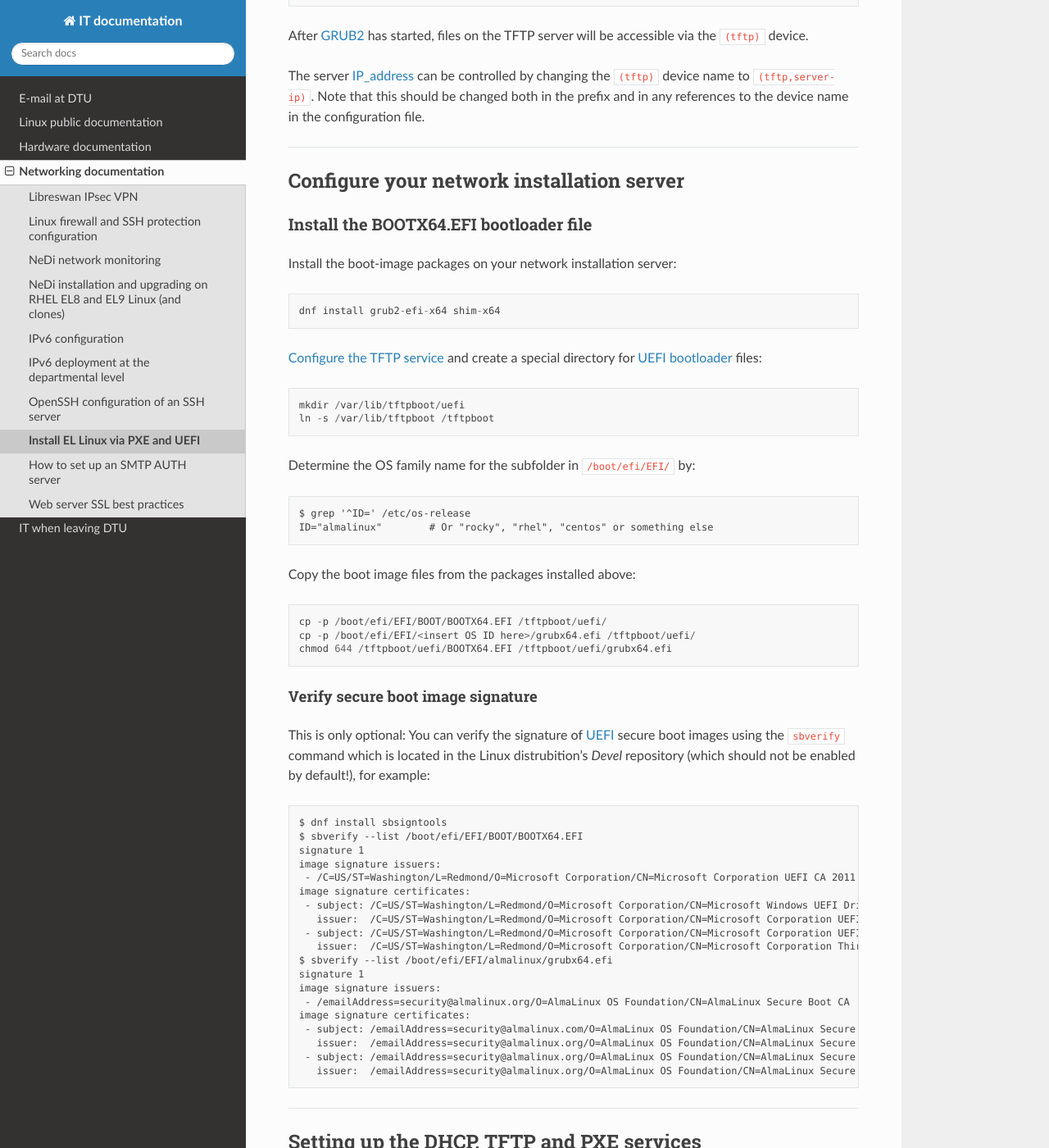
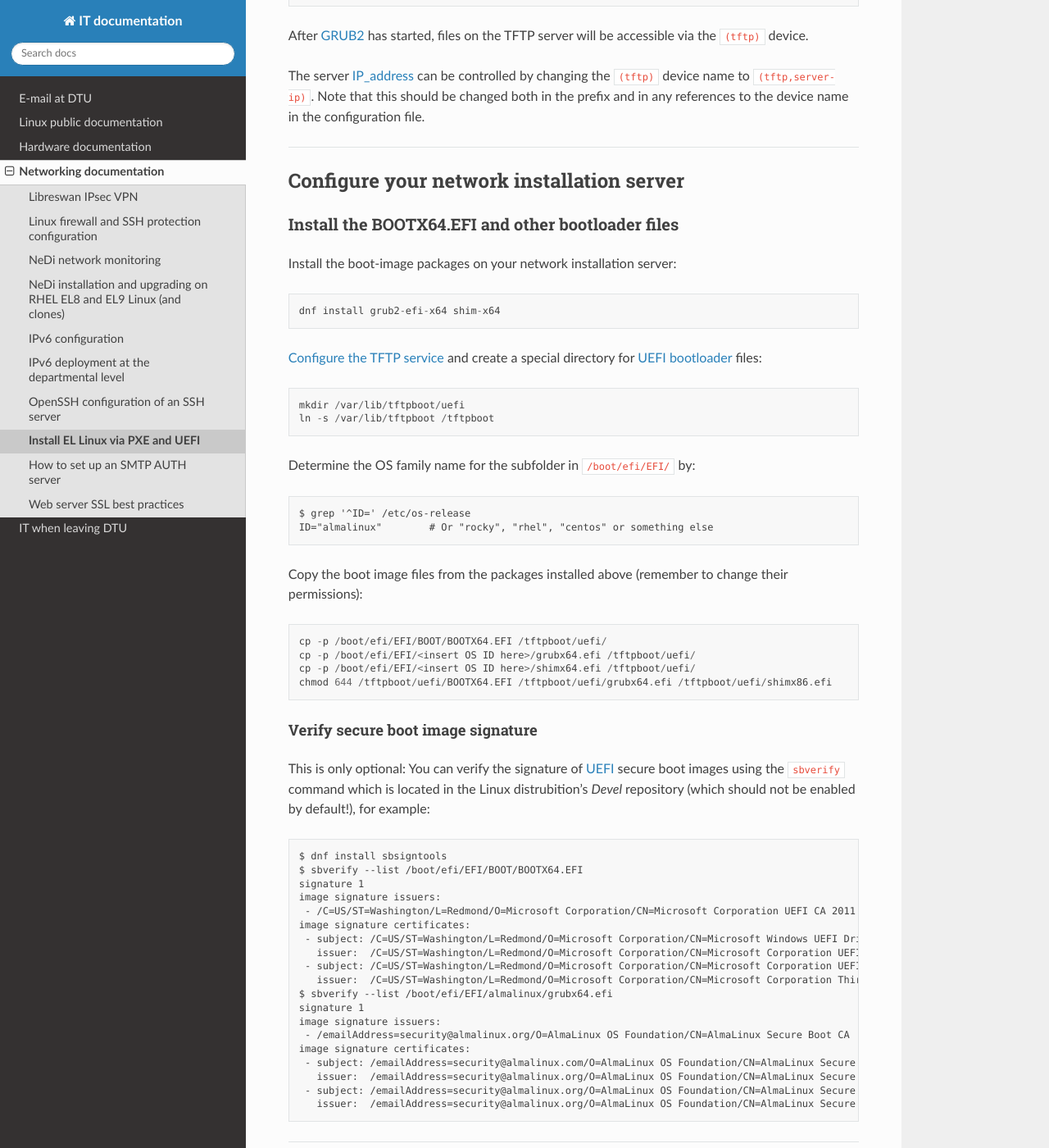
Before and after one commit to OleHolmNielsen/ITwiki, a Sphinx documentation site: the page built from docs/PXE_and_UEFI.rst, in a window 1280 px wide and 1400 px high, scrolled down 2488 px. Shown: the whole window at 82% size. Built offline with Sphinx 7.4.7 and the Read the Docs theme 3.1.0, drawn with Linux system fonts in a browser that asks for light colours; some of the changed text lies outside the part shown.

Commit message:
Minor edit

```diff
--- a/docs/PXE_and_UEFI.rst
+++ b/docs/PXE_and_UEFI.rst
@@ -114,8 +114,8 @@ Note that this should be changed both in the prefix and in any references to the
 Configure your network installation server
 ===============================================
 
-Install the BOOTX64.EFI bootloader file
--------------------------------------------
+Install the BOOTX64.EFI and other bootloader files
+-------------------------------------------------------
 
 Install the boot-image packages on your network installation server::
 
@@ -131,11 +131,12 @@ Determine the OS family name for the subfolder in ``/boot/efi/EFI/`` by::
   $ grep '^ID=' /etc/os-release
   ID="almalinux"        # Or "rocky", "rhel", "centos" or something else
 
-Copy the boot image files from the packages installed above::
+Copy the boot image files from the packages installed above (remember to change their permissions)::
 
   cp -p /boot/efi/EFI/BOOT/BOOTX64.EFI /tftpboot/uefi/
   cp -p /boot/efi/EFI/<insert OS ID here>/grubx64.efi /tftpboot/uefi/
-  chmod 644 /tftpboot/uefi/BOOTX64.EFI /tftpboot/uefi/grubx64.efi
+  cp -p /boot/efi/EFI/<insert OS ID here>/shimx64.efi /tftpboot/uefi/
+  chmod 644 /tftpboot/uefi/BOOTX64.EFI /tftpboot/uefi/grubx64.efi /tftpboot/uefi/shimx86.efi
 
 Verify secure boot image signature
 ...................................
```
